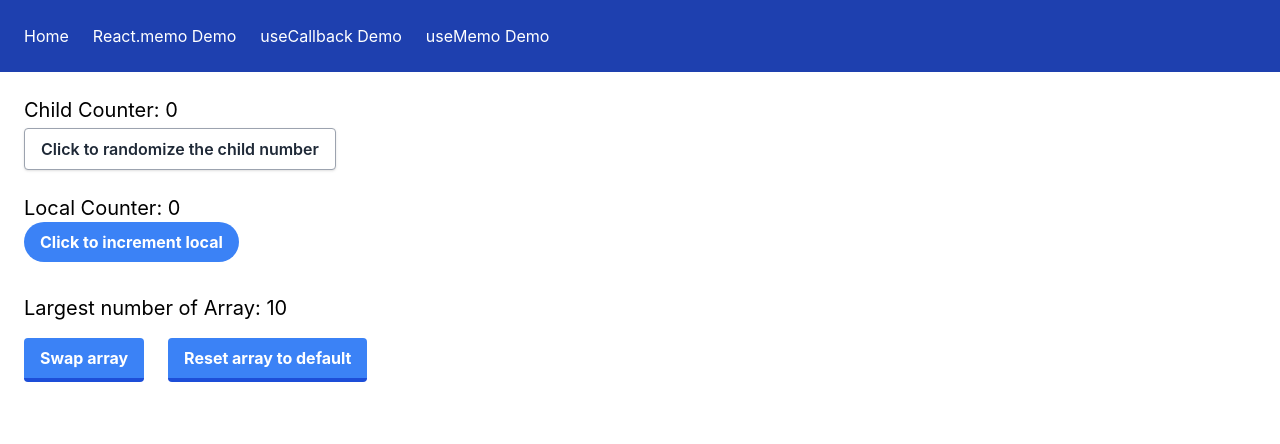
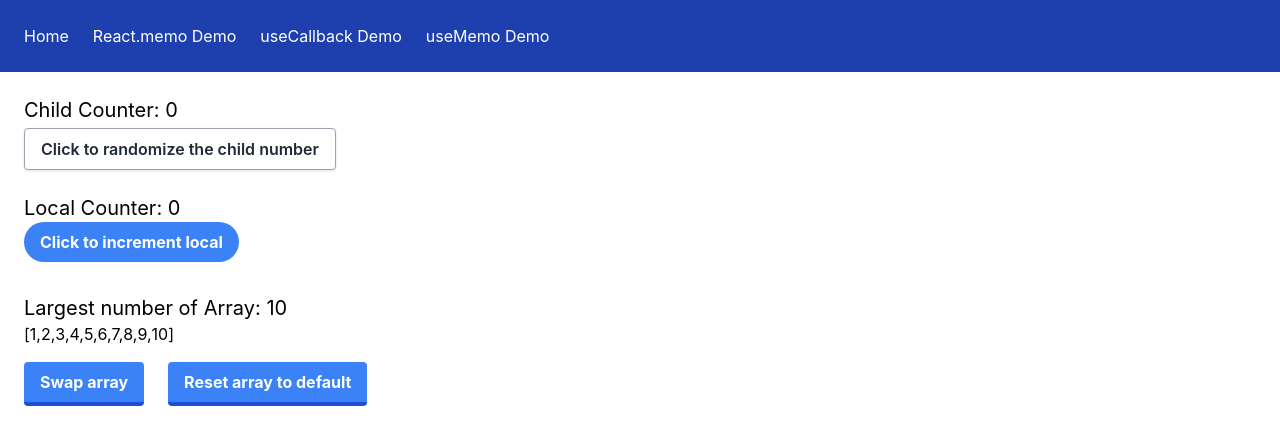
Before and after one commit to luqmaanessop/frontTuesday_memoization, a React (Create React App) app: page /usememo in a window 1280 px wide. Shown: the top 444 px of the page. Built offline with nearby package versions, Linux system fonts and the light colour scheme.

Commit message:
Show array in question

```diff
--- a/src/pages/UseMemo.js
+++ b/src/pages/UseMemo.js
@@ -36,6 +36,17 @@ export default function UseMemo() {
     setArr([1,2,3,4,5,6,7,8,9,10])
   }
 
+  const ArrayOutput = () => {
+    return (
+      <ul className='ml-6 flex'>
+        [{arr.map((item, index) => (
+          <li key={item}>{item}{index == arr.length - 1 ? "" : ","}</li>
+        ))}]
+      </ul>
+    );
+  }
+
+
   return (
     <>
     <Navbar />
@@ -43,6 +54,7 @@ export default function UseMemo() {
     <h1 class="ml-6 text-xl">Local Counter: {localNumber}</h1>
     <button class="ml-6 bg-blue-500 hover:bg-blue-700 text-white font-bold py-2 px-4 rounded-full" onClick={incrememntLocal}>Click to increment local</button>
     <h2 class="mt-8 ml-6 text-xl">Largest number of Array: {largestUnmemoizedValue}</h2>
+    <ArrayOutput />
     <button class="ml-6 mt-4 mr-6 bg-blue-500 hover:bg-blue-400 text-white font-bold py-2 px-4 border-b-4 border-blue-700 hover:border-blue-500 rounded" onClick={changeArray}>Swap array</button>
     <button class="bg-blue-500 hover:bg-blue-400 text-white font-bold py-2 px-4 border-b-4 border-blue-700 hover:border-blue-500 rounded" onClick={resetArray}>Reset array to default</button>
     </>
```
